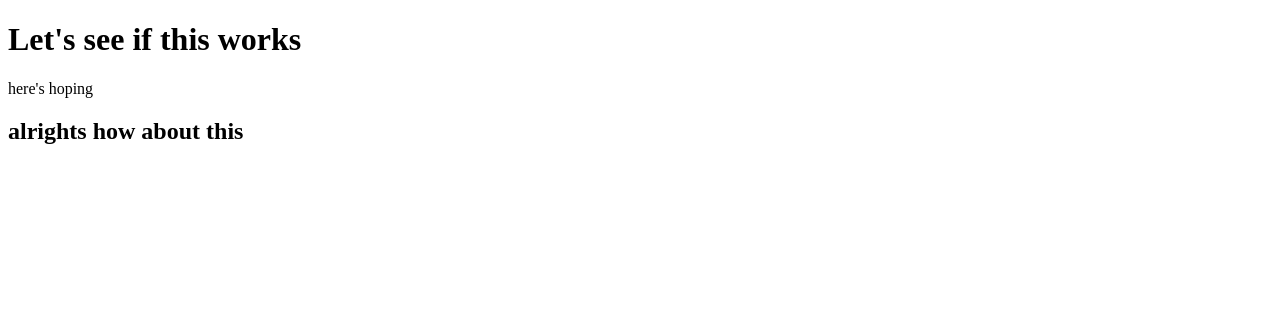
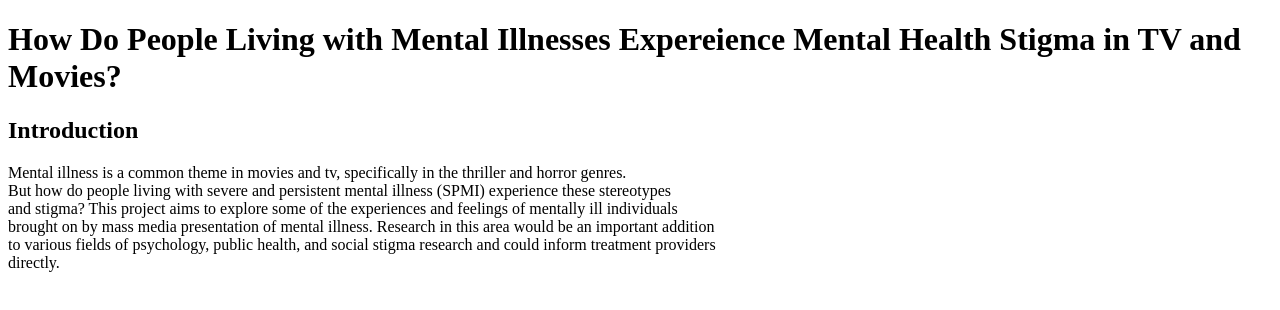
Before and after one commit to britwall/ResearchProposal, a plain HTML site: page index.html in a window 1280 px wide. Drawn offline with Linux system fonts and the light colour scheme.

Commit message:
Update index.html

```diff
--- a/index.html
+++ b/index.html
@@ -1,12 +1,17 @@
 <!DOCTYPE html>
 <html>
      <head>
-       <title>My Project Proposal</title>
+       <title>Brit's Project Proposal</title>
   </head>
   <body>
-    <h1> Let's see if this works </h1>
-      <p> here's hoping</p>
-       <h2> alrights how about this</h2>
+    <h1> How Do People Living with Mental Illnesses Expereience Mental Health Stigma in TV and Movies? </h1>
+       <h2> Introduction</h2>
+       <p>Mental illness is a common theme in movies and tv, specifically in the thriller and horror genres. <br>
+            But how do people living with severe and persistent mental illness (SPMI) experience these stereotypes <br>
+            and stigma? This project aims to explore some of the experiences and feelings of mentally ill individuals <br>
+            brought on by mass media presentation of mental illness. Research in this area would be an important addition <br>
+            to various fields of psychology, public health, and social stigma research and could inform treatment providers <br>
+            directly. </p>
   </body>
 
 </html>
```
